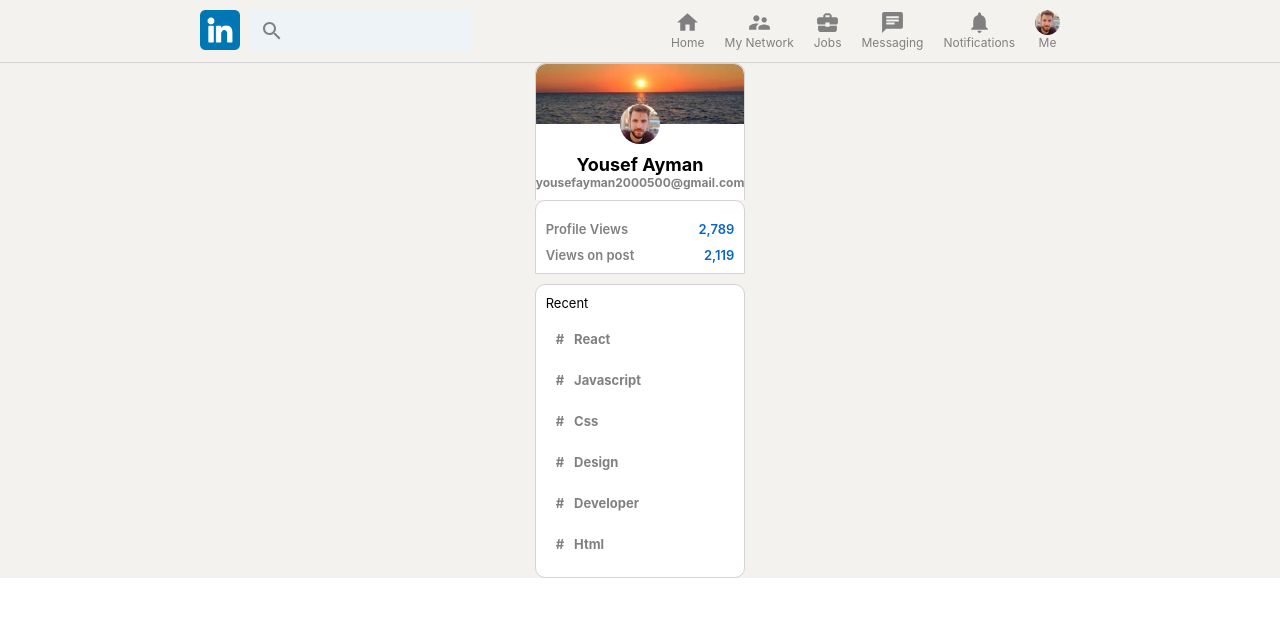
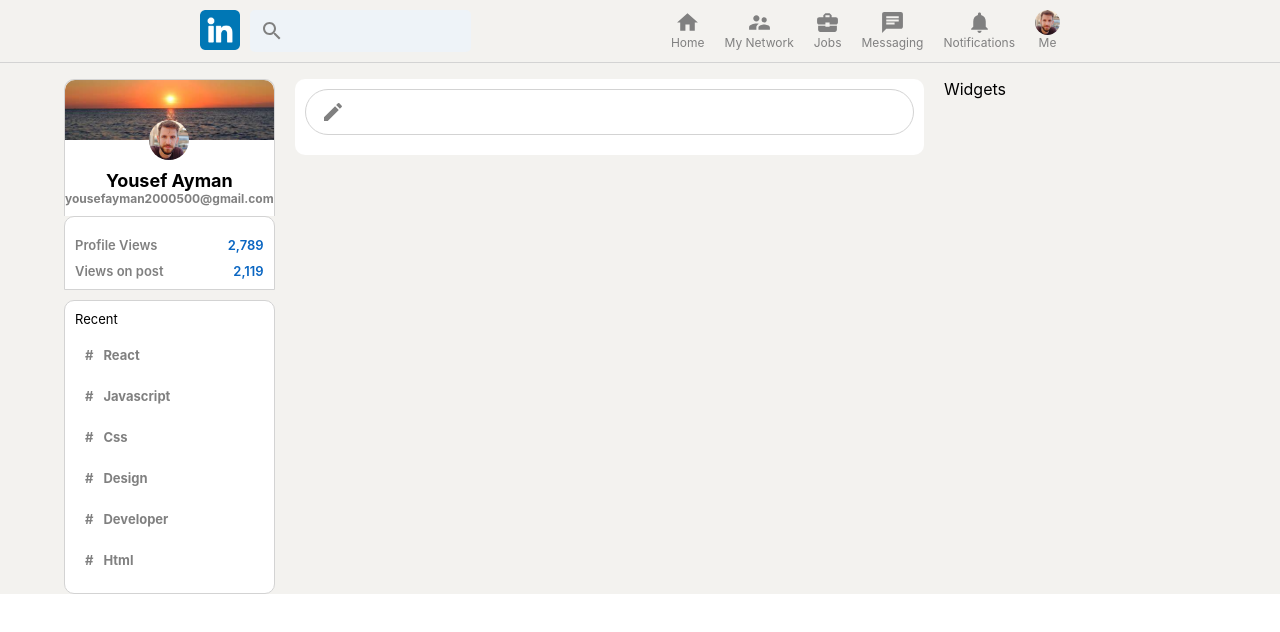
Before and after one commit to Yussif20/linkedIn-clone__react, a React (Create React App) app: page / in a window 1280 px wide. Shown: the top 632 px of the page. Built offline with nearby package versions, Linux system fonts and the light colour scheme.

Commit message:
adding the feed section

```diff
--- a/src/App.css
+++ b/src/App.css
@@ -5,5 +5,7 @@
   align-items: center;
 }
 .app__body {
+  margin-top: 1rem;
+  width: 90%;
   display: flex;
 }
--- a/src/App.js
+++ b/src/App.js
@@ -1,5 +1,5 @@
 import "./App.css";
-import { Header, Sidebar } from "./Components/index";
+import { Feed, Header, Sidebar, Widgets } from "./Components/index";
 
 function App() {
   return (
@@ -7,6 +7,8 @@
       <Header />
       <div className="app__body">
         <Sidebar />
+        <Feed />
+        <Widgets />
       </div>
     </div>
   );
--- /dev/null
+++ b/src/Components/Feed/Feed.css
@@ -0,0 +1,33 @@
+.feed {
+  flex: 0.6;
+  margin: 0 20px;
+}
+.feed__inputContainer {
+  background-color: white;
+  padding: 10px;
+  padding-bottom: 20px;
+  border-radius: 10px;
+  margin-bottom: 20px;
+}
+.feed__input {
+  border: 1px solid lightgray;
+  border-radius: 30px;
+  display: flex;
+  padding: 10px;
+  color: grey;
+  padding-left: 15px;
+}
+.feed__input > form {
+  display: flex;
+  width: 100%;
+}
+.feed__input > form > input {
+  border: none;
+  flex: 1;
+  margin-left: 10px;
+  outline-width: 0;
+  font-weight: 600;
+}
+.feed__input > form > button {
+  display: none;
+}
--- /dev/null
+++ b/src/Components/Feed/Feed.jsx
@@ -0,0 +1,20 @@
+import "./Feed.css";
+import CreateIcon from "@mui/icons-material/Create";
+
+function Feed() {
+  return (
+    <div className="feed">
+      <div className="feed__inputContainer">
+        <div className="feed__input">
+          <CreateIcon />
+          <form>
+            <input type="text" />
+            <button type="submit">Send</button>
+          </form>
+        </div>
+      </div>
+    </div>
+  );
+}
+
+export default Feed;
--- a/src/Components/Sidebar/Sidebar.css
+++ b/src/Components/Sidebar/Sidebar.css
@@ -1,7 +1,7 @@
 .sidebar {
   position: sticky;
   top: 80px;
-  flex: 20%;
+  flex: 0.2;
   border-radius: 10px;
   text-align: center;
   height: fit-content;
--- /dev/null
+++ b/src/Components/Widgets/Widgets.css
@@ -0,0 +1,3 @@
+.widgets {
+  flex: 0.2;
+}
--- /dev/null
+++ b/src/Components/Widgets/Widgets.jsx
@@ -0,0 +1,7 @@
+import "./Widgets.css";
+
+function Widgets() {
+  return <div>Widgets</div>;
+}
+
+export default Widgets;
--- a/src/Components/index.js
+++ b/src/Components/index.js
@@ -1,3 +1,5 @@
 export { default as Header } from "./Header/Header.jsx";
 export { default as HeaderOptions } from "./HeaderOptions/HeaderOptions.jsx";
 export { default as Sidebar } from "./Sidebar/Sidebar.jsx";
+export { default as Feed } from "./Feed/Feed.jsx";
+export { default as Widgets } from "./Widgets/Widgets.jsx";
```
